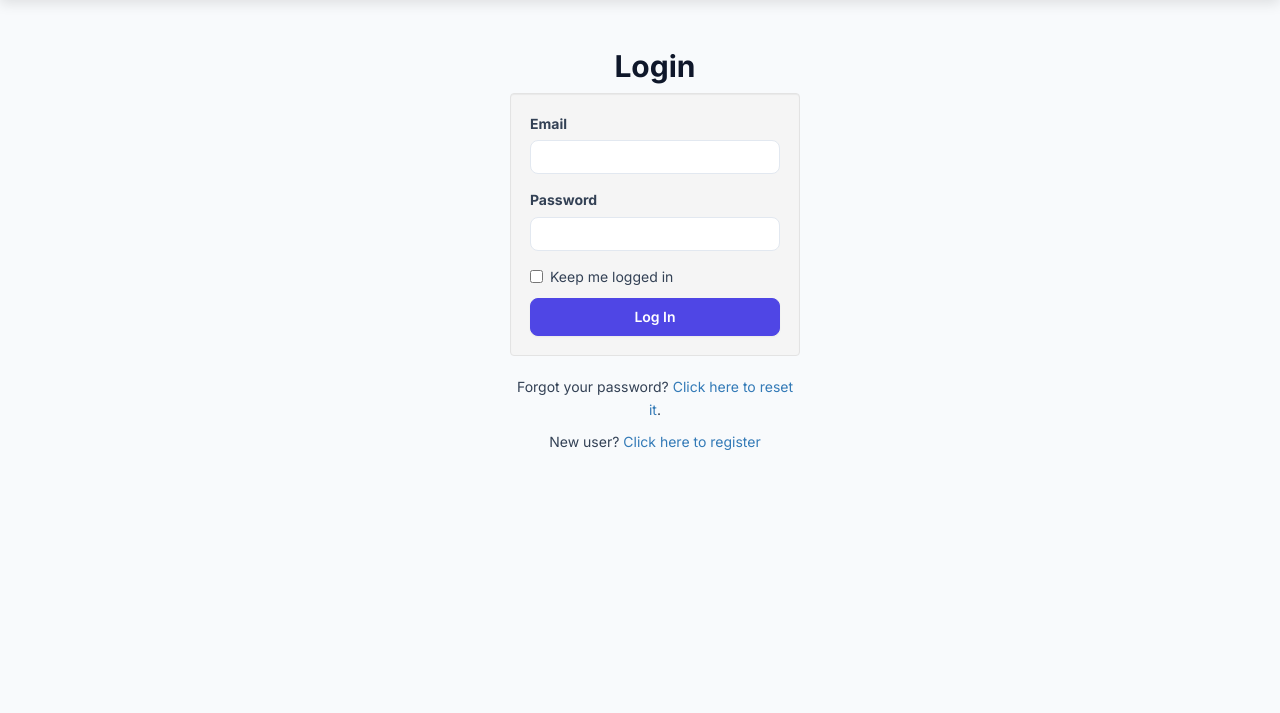
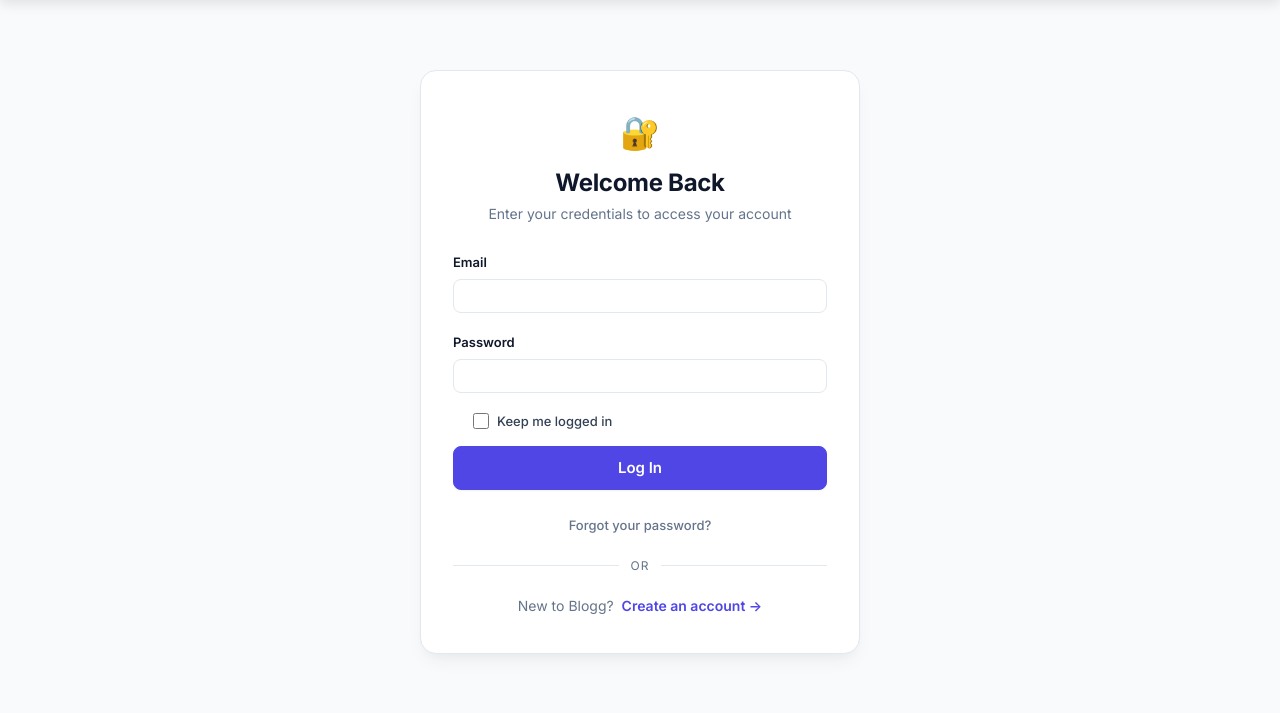
Before and after one commit to Deepadharshan-S/Blogg---A-Flask-based-blog-application, a Flask app: page /auth/login in a window 1280 px wide. Shown: the part 67-780 px from the top of the page. Run offline with Flask 3, Linux system fonts and the light colour scheme; some libraries are stand-ins or nearby versions.

Commit message:
style: properly align and modernize authentication pages with centered auth card

```diff
--- a/app/static/css/style.css
+++ b/app/static/css/style.css
@@ -632,3 +632,152 @@ h1, h2, h3, h4, h5, h6 {
   border-color: var(--primary);
   color: #ffffff;
 }
+
+/* --- Authentication Pages (Login, Register, Password Reset) --- */
+.auth-page {
+  display: flex;
+  justify-content: center;
+  align-items: flex-start;
+  padding: 40px 15px 60px 15px;
+}
+
+.auth-card {
+  background: var(--bg-card);
+  border: 1px solid var(--border-color);
+  border-radius: 16px;
+  padding: 36px 32px;
+  width: 100%;
+  max-width: 440px;
+  box-shadow: var(--card-hover-shadow);
+  transition: transform 0.2s ease, box-shadow 0.2s ease;
+}
+
+.auth-header {
+  margin-bottom: 26px;
+}
+
+.auth-header h2 {
+  font-size: 24px;
+  font-weight: 700;
+  margin: 8px 0 6px 0;
+  color: var(--text-main);
+  letter-spacing: -0.3px;
+}
+
+.auth-header .auth-icon {
+  font-size: 32px;
+  margin-bottom: 4px;
+  display: inline-block;
+}
+
+.auth-header p {
+  color: var(--text-muted);
+  font-size: 14px;
+  margin: 0;
+}
+
+.auth-body .form-group {
+  margin-bottom: 18px;
+}
+
+.auth-body label {
+  color: var(--text-main);
+  font-weight: 600;
+  font-size: 13px;
+  margin-bottom: 6px;
+  display: inline-block;
+}
+
+.auth-body .checkbox {
+  margin: 15px 0;
+  padding-left: 0;
+}
+
+.auth-body .checkbox label {
+  font-size: 13px;
+  font-weight: 500;
+  color: var(--text-body);
+  display: flex;
+  align-items: center;
+  gap: 8px;
+  cursor: pointer;
+}
+
+.auth-body .checkbox input[type="checkbox"] {
+  position: static;
+  margin: 0;
+  width: 16px;
+  height: 16px;
+  accent-color: var(--primary);
+  cursor: pointer;
+}
+
+.auth-body .btn-block {
+  width: 100%;
+  padding: 10px 16px;
+  font-size: 15px;
+  font-weight: 600;
+  margin-top: 14px;
+  border-radius: 8px;
+}
+
+.auth-footer {
+  margin-top: 24px;
+}
+
+.auth-link a {
+  color: var(--text-muted);
+  font-size: 13px;
+  font-weight: 500;
+  text-decoration: none;
+  transition: color 0.15s ease;
+}
+
+.auth-link a:hover {
+  color: var(--primary);
+  text-decoration: underline;
+}
+
+.auth-divider {
+  position: relative;
+  text-align: center;
+  margin: 18px 0;
+}
+
+.auth-divider::before {
+  content: '';
+  position: absolute;
+  top: 50%;
+  left: 0;
+  right: 0;
+  height: 1px;
+  background-color: var(--border-color);
+}
+
+.auth-divider span {
+  position: relative;
+  background-color: var(--bg-card);
+  padding: 0 12px;
+  color: var(--text-muted);
+  font-size: 12px;
+  text-transform: uppercase;
+  letter-spacing: 1px;
+}
+
+.auth-subtext {
+  font-size: 14px;
+  color: var(--text-muted);
+  margin: 0;
+}
+
+.auth-register-link {
+  color: var(--primary);
+  font-weight: 600;
+  text-decoration: none;
+  margin-left: 4px;
+}
+
+.auth-register-link:hover {
+  color: var(--primary-hover);
+  text-decoration: underline;
+}
--- a/app/templates/auth/login.html
+++ b/app/templates/auth/login.html
@@ -1,25 +1,33 @@
 {% extends "base.html" %}
 {% import "bootstrap/wtf.html" as wtf %}
 
-{% block title %}Blogg - Login{% endblock %}
+{% block title %}Blogg - Log In{% endblock %}
 
 {% block page_content %}
-<div class="container">
-    <div class="row">
-        <div class="col-md-4 col-md-offset-4">
-            <h2 class="text-center">Login</h2>
-            <div class="well">
-                {{ wtf.quick_form(form, button_map={"submit": "btn btn-primary btn-block"}) }}
-            </div>
-            <p class="text-center">
-                Forgot your password?
-                <a href="{{ url_for('auth.password_reset_request') }}">Click here to reset it</a>.
-            </p>
-            <p class="text-center">
-                New user?
-                <a href="{{ url_for('auth.register') }}">Click here to register</a>
-            </p>
-        </div>
+<div class="auth-page">
+  <div class="auth-card">
+    <div class="auth-header text-center">
+      <div class="auth-icon">🔐</div>
+      <h2>Welcome Back</h2>
+      <p>Enter your credentials to access your account</p>
     </div>
+
+    <div class="auth-body">
+      {{ wtf.quick_form(form, button_map={"submit": "btn btn-primary btn-block"}) }}
+    </div>
+
+    <div class="auth-footer text-center">
+      <p class="auth-link">
+        <a href="{{ url_for('auth.password_reset_request') }}">Forgot your password?</a>
+      </p>
+      <div class="auth-divider">
+        <span>or</span>
+      </div>
+      <p class="auth-subtext">
+        New to Blogg?
+        <a href="{{ url_for('auth.register') }}" class="auth-register-link">Create an account &rarr;</a>
+      </p>
+    </div>
+  </div>
 </div>
 {% endblock %}
```
Also changed, not shown: app/templates/auth/register.html (+21 -12 lines), app/templates/auth/reset_password.html (+18 -8 lines).
